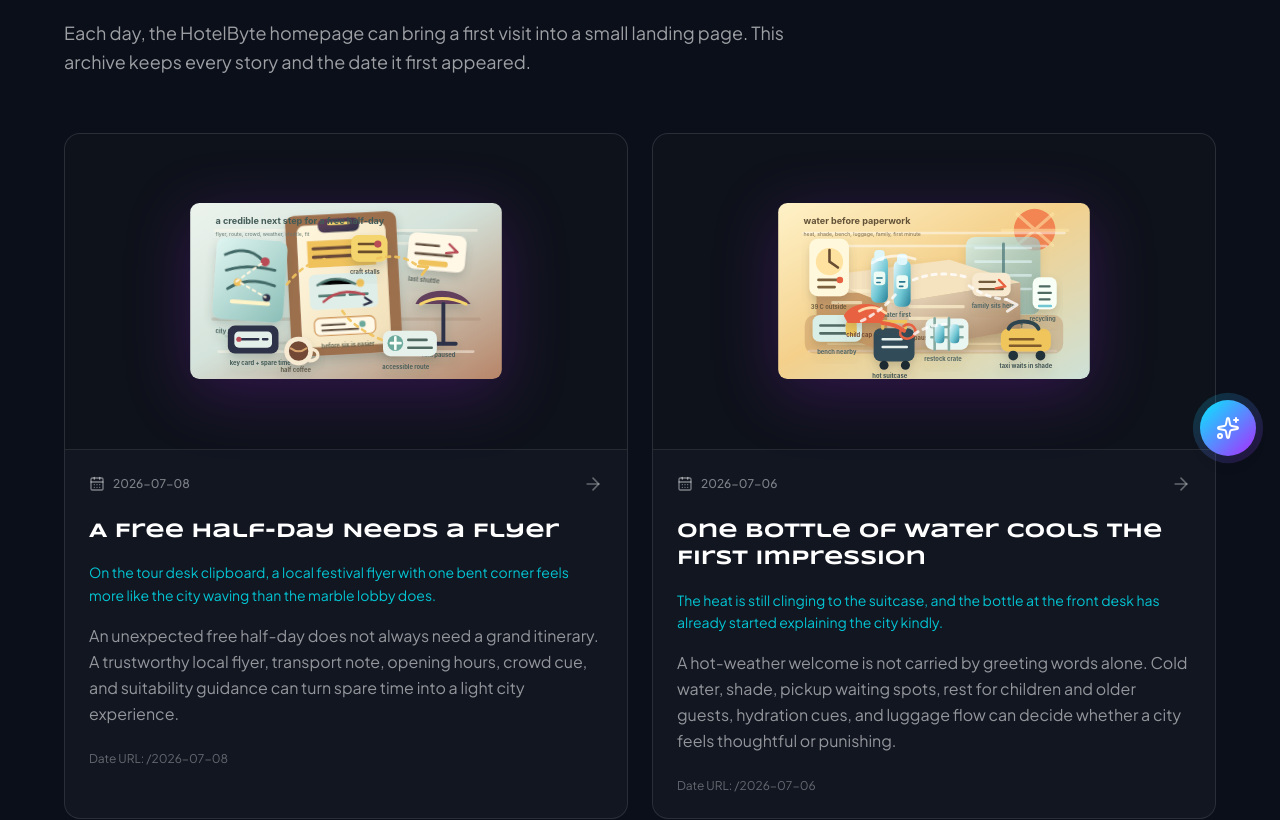
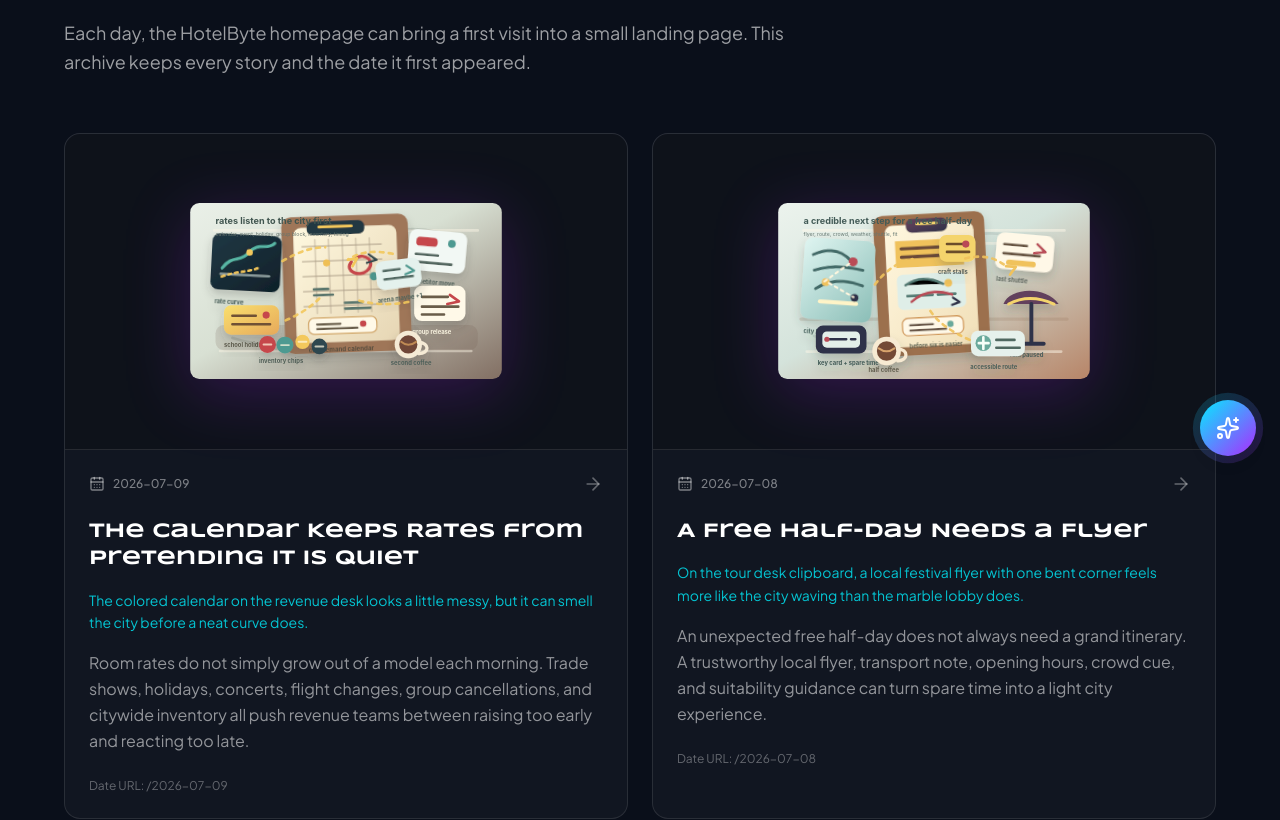
Before and after one commit to hotelbyte-com/hotelbyte-landing, a React (Vite) app: page /stories in a window 1280 px wide. Shown: the part 320-1140 px from the top of the page. Built offline with nearby package versions, Linux system fonts and the light colour scheme; no server answers.

Commit message:
Lore: add daily story for 2026-07-09

```diff
--- a/src/data/dailyStories.ts
+++ b/src/data/dailyStories.ts
@@ -2009,6 +2009,72 @@ export const dailyStories: DailyStory[] = [
     },
     generatedBy: 'codex-daily-story-publisher',
     generatedAt: '2026-07-08T10:18:00+04:00'
+  },
+  {
+    date: '2026-07-09',
+    slug: 'calendar-keeps-rates-honest',
+    content: {
+      zh: {
+        title: '日历让房价别装作平静',
+        mood: '收益桌上的彩笔日历看起来有点乱，却比一排漂亮曲线更早闻到城市的动静。',
+        theme: '收益桌上的手写日历，怎样把节假日、展会和房价节奏连在一起',
+        summary:
+          '房价不是每天从模型里自然长出来的数字。展会、假期、演唱会、航班变化、团体取消和同城库存，都会让收益团队在“别太早涨”和“别太晚反应”之间做判断。',
+        body: [
+          '早上十点，收益经理把一支绿色荧光笔夹在笔记本上，盯着桌上的月历。周五旁边圈着一场展会，周日贴着学校假期的便签，月底还有一条小字：体育馆可能加场。电脑屏幕上当然有曲线、价格建议和竞品变化。可她先看的还是那张纸。纸上有城市还没完全变成数据的部分。',
+          '酒店房价最容易被误解成一串冷冰冰的数字。其实每一次调价都在回答一个很具体的问题：今晚要不要先保住入住率，周末能不能等更高需求，团体房释放后要不要马上补库存，竞争酒店降价是信号还是噪音。涨得太早，会把稳定客源吓走；反应太慢，又会把稀缺日期卖得像普通星期二。',
+          '手写日历的价值，不在于它比系统聪明。它把人知道但字段还没完全接住的事放在同一张桌面上：会展、节日、天气、航班、学校安排、老客户习惯，还有员工一句“那天城里会很堵”。这些线索有的可靠，有的只是提醒。收益工作的一部分，就是分清哪一个值得改变价格，哪一个只值得多看一眼。',
+          'HotelByte 做分销基础设施时，不必把这个判断装成神秘的魔法。更重要的是让价格、库存、备注、渠道节奏和人工确认能互相看见。这样收益团队调价时，知道自己不是在推动一个孤零零的数字，而是在安排一座城市某几天的供需脾气。日历不负责替人决定。它负责提醒：平静的日期下面，可能已经有事在发生。'
+        ],
+        ctaLabel: '返回 HotelByte 首页'
+      },
+      en: {
+        title: 'The Calendar Keeps Rates from Pretending It Is Quiet',
+        mood: 'The colored calendar on the revenue desk looks a little messy, but it can smell the city before a neat curve does.',
+        theme: 'How a handwritten calendar on the revenue desk connects holidays, trade shows, and the rhythm of room rates',
+        summary:
+          'Room rates do not simply grow out of a model each morning. Trade shows, holidays, concerts, flight changes, group cancellations, and citywide inventory all push revenue teams between raising too early and reacting too late.',
+        body: [
+          'At ten in the morning, the revenue manager clips a green highlighter to her notebook and studies the monthly calendar on the desk. A trade show is circled beside Friday. A school-holiday sticky note sits on Sunday. Near the end of the month, a small line says the arena may add one more show. The screen has curves, price recommendations, and competitor moves, of course. She still looks at the paper first. It holds the part of the city that has not fully become data yet.',
+          'Hotel pricing is easy to mistake for a cold string of numbers. Each rate move is actually answering a practical question: should tonight protect occupancy first, can the weekend wait for stronger demand, should inventory return quickly after a group release, is a competitor drop a signal or just noise? Raise too early and steady demand walks away. React too late and a scarce date sells like an ordinary Tuesday.',
+          'The handwritten calendar is useful not because it is smarter than the system. It puts the things people know, before every field has caught them, on the same surface: exhibitions, holidays, weather, flights, school schedules, repeat-account habits, and someone saying, “that day traffic will be rough.” Some clues are reliable. Some are only a nudge. Part of revenue work is deciding which one deserves a price change and which one merely deserves another look.',
+          'For HotelByte, distribution infrastructure does not need to turn that judgment into mystery. The better job is to let rates, inventory, notes, channel timing, and human confirmation see each other. Then, when a revenue team changes a price, it is not pushing a lonely number around. It is arranging the supply-and-demand mood of a few days in a real city. The calendar does not decide for people. It reminds them that a quiet date may already have something moving underneath.'
+        ],
+        ctaLabel: 'Back to the HotelByte homepage'
+      }
+    },
+    visual: {
+      src: '/daily/2026-07-09.svg',
+      alt: {
+        zh: '收益经理桌面的俯视编辑插图，画面中有彩笔标记的月历、展会圈注、学校假期便签、体育馆加场提醒、价格曲线屏幕、竞品价卡片、团体房释放夹子、咖啡和库存筹码。',
+        en: 'An overhead editorial illustration of a revenue manager desk with a color-marked monthly calendar, trade-show circle, school-holiday sticky note, arena extra-show reminder, rate-curve screen, competitor-rate card, group-release clip, coffee, and inventory chips.'
+      },
+      caption: {
+        zh: '收益桌上的日历把城市里的展会、假期、团体房和库存节奏放到同一张桌面，提醒房价不要假装每天都一样。',
+        en: 'The revenue desk calendar puts events, holidays, group blocks, and inventory rhythm on one surface, reminding rates not to pretend every day is the same.'
+      }
+    },
+    nextThemeSeeds: {
+      zh: [
+        '亲子房里的备用枕、夜灯和小凳子，怎样让家庭判断这间房能不能真正住下',
+        '客人寄存行李时那张号码牌，为什么是一段短暂但认真的信任关系',
+        '供应商对账邮件里的一个附件名，怎样决定财务、客服和酒店谁先行动',
+        '餐厅关门前十分钟的一份外带盒，如何把餐饮、前台和赶路的客人连起来',
+        '夜班保安的一次电梯巡查，怎样把安静、安全和客人睡眠连在一起'
+      ],
+      en: [
+        'How a spare pillow, night light, and small stool help a family decide whether a room can truly hold them',
+        'Why the number tag for stored luggage creates a brief but serious trust relationship',
+        'How one attachment name in a supplier reconciliation email decides whether finance, support, or the hotel acts first',
+        'How one takeaway box ten minutes before the restaurant closes connects F&B, the front desk, and a guest on the move',
+        'How one night-security elevator round connects quiet, safety, and guest sleep'
+      ]
+    },
+    cta: {
+      href: '/'
+    },
+    generatedBy: 'codex-daily-story-publisher',
+    generatedAt: '2026-07-09T10:12:11+04:00'
   }
 ];
 
```
Also changed, not shown: public/daily/2026-07-09.svg (added).
